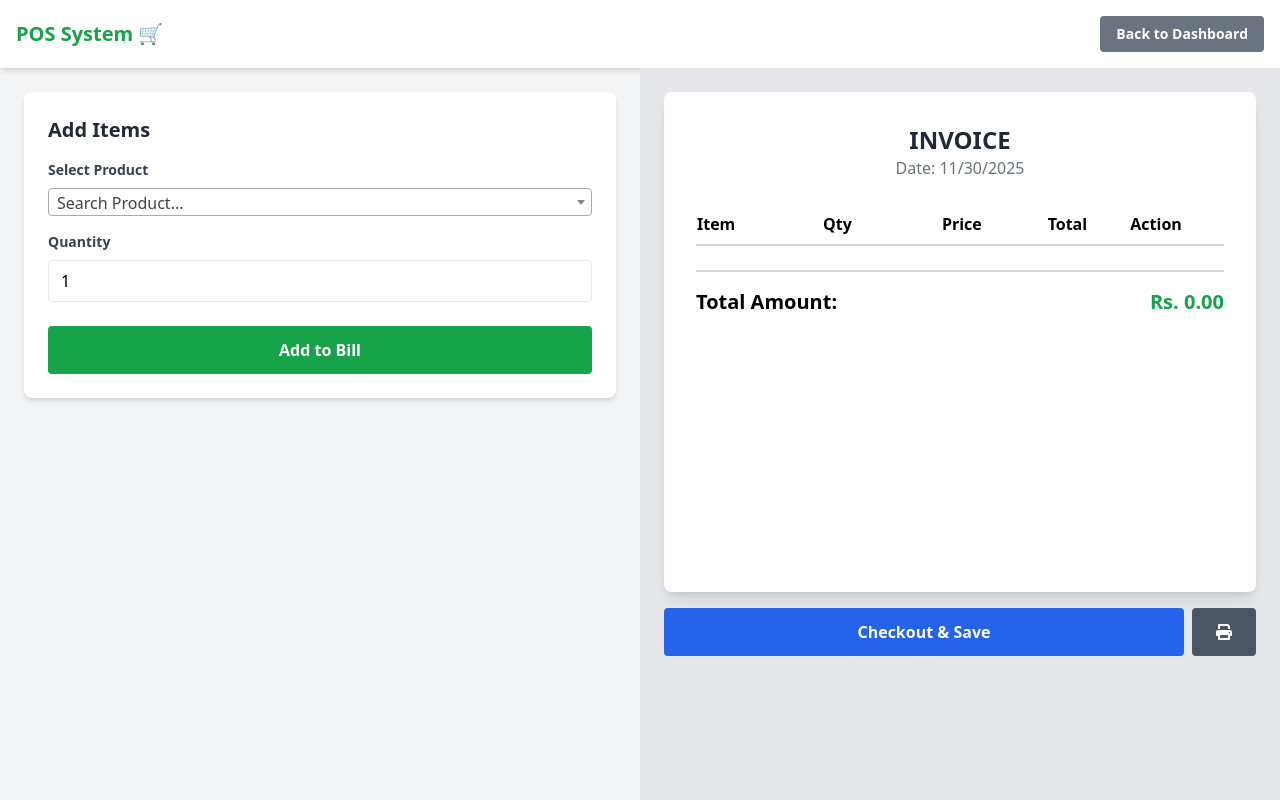
After one commit to HeshithDashan/inventory-saas, a Flask app: page /billing in a window 1280 px wide. The commit adds this page. Run offline with Flask 3, Linux system fonts and the light colour scheme; a user stored in the database is signed in; tables that the repository leaves empty hold one stand-in row (values such as "Sample post"); lists and menus that the app fills with data are empty; some libraries are stand-ins or nearby versions.

Commit message:
Completed full POS system with search, billing, and reports

```diff
--- a/app.py
+++ b/app.py
@@ -1,7 +1,9 @@
-from flask import Flask, render_template, request, redirect, url_for, flash
+from flask import Flask, render_template, request, redirect, url_for, flash, jsonify
 from flask_sqlalchemy import SQLAlchemy
 from flask_login import UserMixin, LoginManager, login_user, login_required, logout_user, current_user
 from werkzeug.security import generate_password_hash, check_password_hash
+from datetime import datetime
+import json
 
 app = Flask(__name__)
 
@@ -31,10 +33,29 @@ class Product(db.Model):
     price = db.Column(db.Float, nullable=False)
     quantity = db.Column(db.Integer, nullable=False)
 
+class Bill(db.Model):
+    id = db.Column(db.Integer, primary_key=True)
+    date = db.Column(db.DateTime, default=datetime.utcnow)
+    total_amount = db.Column(db.Float, nullable=False)
+    items = db.relationship('BillItem', backref='bill', lazy=True)
+
+class BillItem(db.Model):
+    id = db.Column(db.Integer, primary_key=True)
+    bill_id = db.Column(db.Integer, db.ForeignKey('bill.id'), nullable=False)
+    product_id = db.Column(db.Integer, db.ForeignKey('product.id'), nullable=False)
+    product_name = db.Column(db.String(150), nullable=False)
+    quantity = db.Column(db.Integer, nullable=False)
+    price = db.Column(db.Float, nullable=False)
+    total = db.Column(db.Float, nullable=False)
+
 @app.route('/')
 @login_required
 def home():
-    products = Product.query.all()
+    search_query = request.args.get('search')
+    if search_query:
+        products = Product.query.filter(Product.name.ilike(f'%{search_query}%')).all()
+    else:
+        products = Product.query.all()
     return render_template('dashboard.html', name=current_user.username, products=products)
 
 @app.route('/register', methods=['GET', 'POST'])
@@ -128,6 +149,61 @@ def delete_product(id):
     flash('Product deleted successfully!')
     return redirect(url_for('home'))
 
+@app.route('/billing')
+@login_required
+def billing():
+    products = Product.query.all()
+    products_json = [{'id': p.id, 'name': p.name, 'price': p.price, 'stock': p.quantity} for p in products]
+    return render_template('billing.html', products=products, products_json=json.dumps(products_json))
+
+@app.route('/save-bill', methods=['POST'])
+@login_required
+def save_bill():
+    data = request.get_json()
+    items = data.get('items')
+    total_amount = data.get('total')
+
+    if not items:
+        return jsonify({'success': False, 'message': 'No items in bill'})
+
+    new_bill = Bill(total_amount=total_amount)
+    db.session.add(new_bill)
+    db.session.flush()
+
+    for item in items:
+        product = Product.query.get(item['id'])
+        if product:
+            if product.quantity >= item['qty']:
+                product.quantity -= item['qty']
+
+                bill_item = BillItem(
+                    bill_id=new_bill.id,
+                    product_id=product.id,
+                    product_name=product.name,
+                    quantity=item['qty'],
+                    price=item['price'],
+                    total=item['total']
+                )
+                db.session.add(bill_item)
+            else:
+                return jsonify({'success': False, 'message': f'Not enough stock for {product.name}'})
+
+    db.session.commit()
+    return jsonify({'success': True, 'bill_id': new_bill.id})
+
+@app.route('/reports')
+@login_required
+def reports():
+    bills = Bill.query.order_by(Bill.date.desc()).all()
+    total_revenue = sum(bill.total_amount for bill in bills)
+    return render_template('reports.html', bills=bills, total_revenue=total_revenue)
+
+@app.route('/view-bill/<int:id>')
+@login_required
+def view_bill(id):
+    bill = Bill.query.get_or_404(id)
+    return render_template('view_bill.html', bill=bill)
+
 if __name__ == '__main__':
     with app.app_context():
         db.create_all()
--- /dev/null
+++ b/templates/billing.html
@@ -0,0 +1,221 @@
+<!DOCTYPE html>
+<html lang="en">
+
+<head>
+    <title>POS - SaaS Inventory</title>
+    <meta name="viewport" content="width=device-width, initial-scale=1.0">
+    <script src="https://cdn.tailwindcss.com"></script>
+    <script src="https://cdnjs.cloudflare.com/ajax/libs/font-awesome/6.0.0/js/all.min.js"></script>
+
+    <link href="https://cdn.jsdelivr.net/npm/select2@4.1.0-rc.0/dist/css/select2.min.css" rel="stylesheet" />
+    <style>
+        @media print {
+            body * {
+                visibility: hidden;
+            }
+
+            #invoice-area,
+            #invoice-area * {
+                visibility: visible;
+            }
+
+            #invoice-area {
+                position: absolute;
+                left: 0;
+                top: 0;
+                width: 100%;
+            }
+
+            .no-print {
+                display: none !important;
+            }
+        }
+    </style>
+</head>
+
+<body class="bg-gray-100 h-screen flex flex-col">
+
+    <nav class="bg-white shadow-md p-4 flex justify-between items-center no-print">
+        <h1 class="text-xl font-bold text-green-600">POS System 🛒</h1>
+        <a href="/" class="bg-gray-500 hover:bg-gray-600 text-white px-4 py-2 rounded text-sm font-bold transition">
+            Back to Dashboard
+        </a>
+    </nav>
+
+    <div class="flex flex-1 overflow-hidden">
+
+        <div class="w-1/2 p-6 overflow-y-auto no-print">
+            <div class="bg-white p-6 rounded-lg shadow-md">
+                <h2 class="text-xl font-bold mb-4 text-gray-800">Add Items</h2>
+
+                <div class="mb-4">
+                    <label class="block text-gray-700 text-sm font-bold mb-2">Select Product</label>
+                    <select id="productSelect" class="w-full border rounded p-2">
+                        <option value="">Search Product...</option>
+                        {% for product in products %}
+                        <option value="{{ product.id }}" data-price="{{ product.price }}"
+                            data-stock="{{ product.quantity }}" data-name="{{ product.name }}">
+                            {{ product.name }} - Rs. {{ product.price }} (Stock: {{ product.quantity }})
+                        </option>
+                        {% endfor %}
+                    </select>
+                </div>
+
+                <div class="mb-6">
+                    <label class="block text-gray-700 text-sm font-bold mb-2">Quantity</label>
+                    <input type="number" id="qtyInput"
+                        class="w-full px-3 py-2 border rounded focus:outline-none focus:ring focus:border-green-300"
+                        min="1" value="1">
+                </div>
+
+                <button onclick="addToCart()"
+                    class="w-full bg-green-600 hover:bg-green-700 text-white font-bold py-3 px-4 rounded transition">
+                    Add to Bill
+                </button>
+            </div>
+        </div>
+
+        <div class="w-1/2 p-6 bg-gray-200 overflow-y-auto">
+            <div id="invoice-area" class="bg-white p-8 rounded-lg shadow-lg min-h-[500px]">
+                <div class="text-center mb-6">
+                    <h2 class="text-2xl font-bold text-gray-800">INVOICE</h2>
+                    <p class="text-gray-500">Date: <span id="billDate"></span></p>
+                </div>
+
+                <table class="w-full text-left border-collapse mb-6">
+                    <thead>
+                        <tr class="border-b-2 border-gray-300">
+                            <th class="py-2">Item</th>
+                            <th class="py-2 text-center">Qty</th>
+                            <th class="py-2 text-right">Price</th>
+                            <th class="py-2 text-right">Total</th>
+                            <th class="py-2 text-center no-print">Action</th>
+                        </tr>
+                    </thead>
+                    <tbody id="cartItems">
+
+                    </tbody>
+                </table>
+
+                <div class="flex justify-between items-center border-t-2 border-gray-300 pt-4">
+                    <h3 class="text-xl font-bold">Total Amount:</h3>
+                    <h3 class="text-xl font-bold text-green-600">Rs. <span id="grandTotal">0.00</span></h3>
+                </div>
+            </div>
+
+            <div class="mt-4 flex gap-2 no-print">
+                <button onclick="processCheckout()"
+                    class="flex-1 bg-blue-600 hover:bg-blue-700 text-white font-bold py-3 px-4 rounded transition">
+                    Checkout & Save
+                </button>
+                <button onclick="window.print()"
+                    class="bg-gray-600 hover:bg-gray-700 text-white font-bold py-3 px-6 rounded transition">
+                    <i class="fas fa-print"></i>
+                </button>
+            </div>
+        </div>
+    </div>
+
+    <script src="https://code.jquery.com/jquery-3.6.0.min.js"></script>
+    <script src="https://cdn.jsdelivr.net/npm/select2@4.1.0-rc.0/dist/js/select2.min.js"></script>
+
+    <script>
+
+        $(document).ready(function () {
+            $('#productSelect').select2();
+            document.getElementById('billDate').innerText = new Date().toLocaleDateString();
+        });
+
+        let cart = [];
+
+        function addToCart() {
+            const select = document.getElementById('productSelect');
+            const qtyInput = document.getElementById('qtyInput');
+            const productId = select.value;
+
+            if (!productId) return alert("Please select a product!");
+
+            const selectedOption = select.options[select.selectedIndex];
+            const name = selectedOption.getAttribute('data-name');
+            const price = parseFloat(selectedOption.getAttribute('data-price'));
+            const stock = parseInt(selectedOption.getAttribute('data-stock'));
+            const qty = parseInt(qtyInput.value);
+
+            if (qty > stock) return alert("Not enough stock!");
+
+            const existingItem = cart.find(item => item.id === productId);
+
+            if (existingItem) {
+                if (existingItem.qty + qty > stock) return alert("Not enough stock!");
+                existingItem.qty += qty;
+                existingItem.total = existingItem.qty * price;
+            } else {
+                cart.push({
+                    id: productId,
+                    name: name,
+                    price: price,
+                    qty: qty,
+                    total: price * qty
+                });
+            }
+
+            renderCart();
+        }
+
+        function removeFromCart(index) {
+            cart.splice(index, 1);
+            renderCart();
+        }
+
+        function renderCart() {
+            const tbody = document.getElementById('cartItems');
+            const grandTotalEl = document.getElementById('grandTotal');
+            tbody.innerHTML = '';
+            let total = 0;
+
+            cart.forEach((item, index) => {
+                total += item.total;
+                const row = `
+                    <tr class="border-b border-gray-100">
+                        <td class="py-2">${item.name}</td>
+                        <td class="py-2 text-center">${item.qty}</td>
+                        <td class="py-2 text-right">${item.price.toFixed(2)}</td>
+                        <td class="py-2 text-right">${item.total.toFixed(2)}</td>
+                        <td class="py-2 text-center no-print">
+                            <button onclick="removeFromCart(${index})" class="text-red-500 hover:text-red-700">
+                                <i class="fas fa-trash"></i>
+                            </button>
+                        </td>
+                    </tr>
+                `;
+                tbody.innerHTML += row;
+            });
+
+            grandTotalEl.innerText = total.toFixed(2);
+        }
+
+        function processCheckout() {
+            if (cart.length === 0) return alert("Cart is empty!");
+
+            const total = parseFloat(document.getElementById('grandTotal').innerText);
+
+            fetch('/save-bill', {
+                method: 'POST',
+                headers: { 'Content-Type': 'application/json' },
+                body: JSON.stringify({ items: cart, total: total })
+            })
+                .then(response => response.json())
+                .then(data => {
+                    if (data.success) {
+                        alert("Bill Saved Successfully!");
+                        window.location.reload();
+                    } else {
+                        alert("Error: " + data.message);
+                    }
+                });
+        }
+    </script>
+
+</body>
+
+</html>
```
Also changed, not shown: templates/dashboard.html (+23 -5 lines), templates/reports.html (added, +54 -0 lines), templates/view_bill.html (added, +49 -0 lines).
